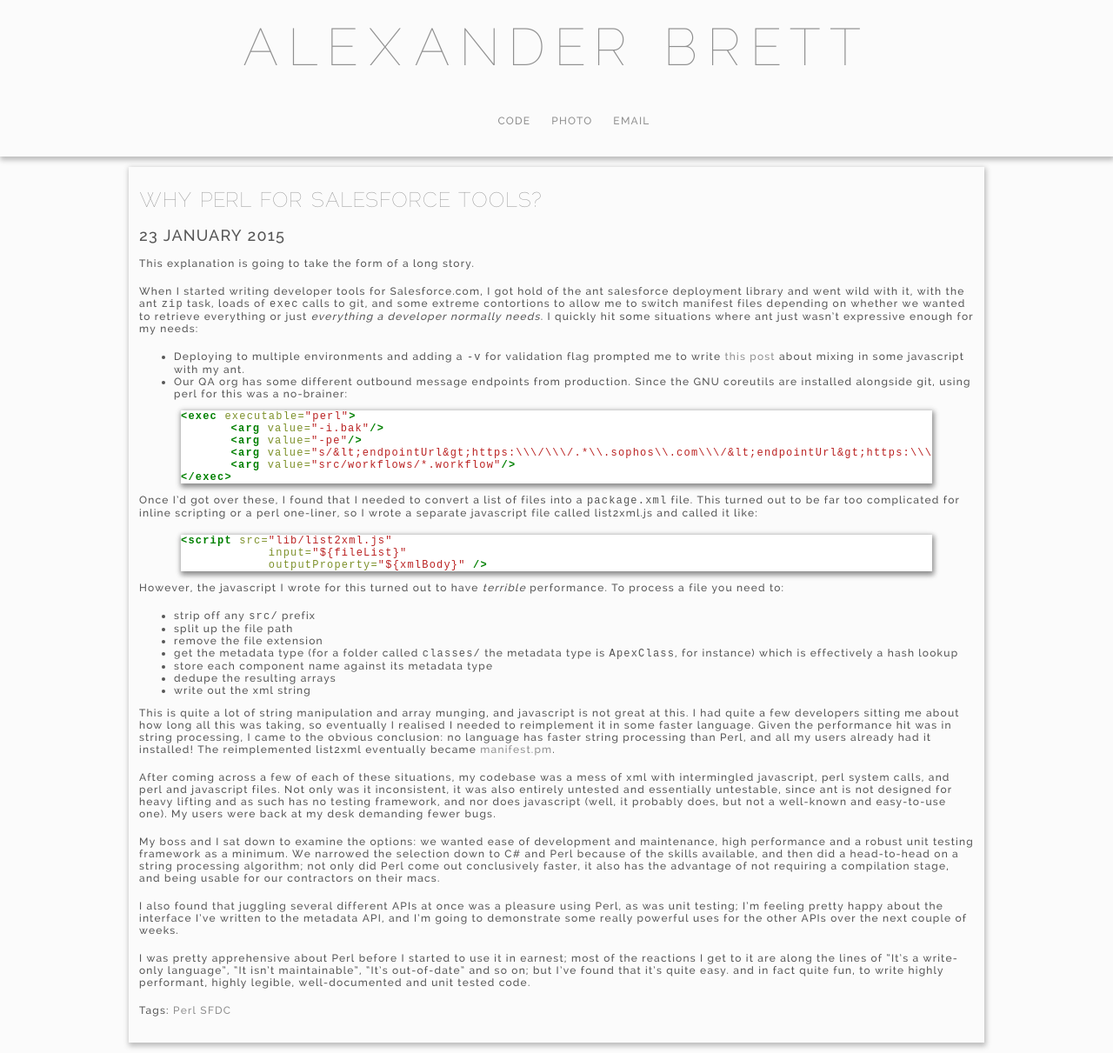
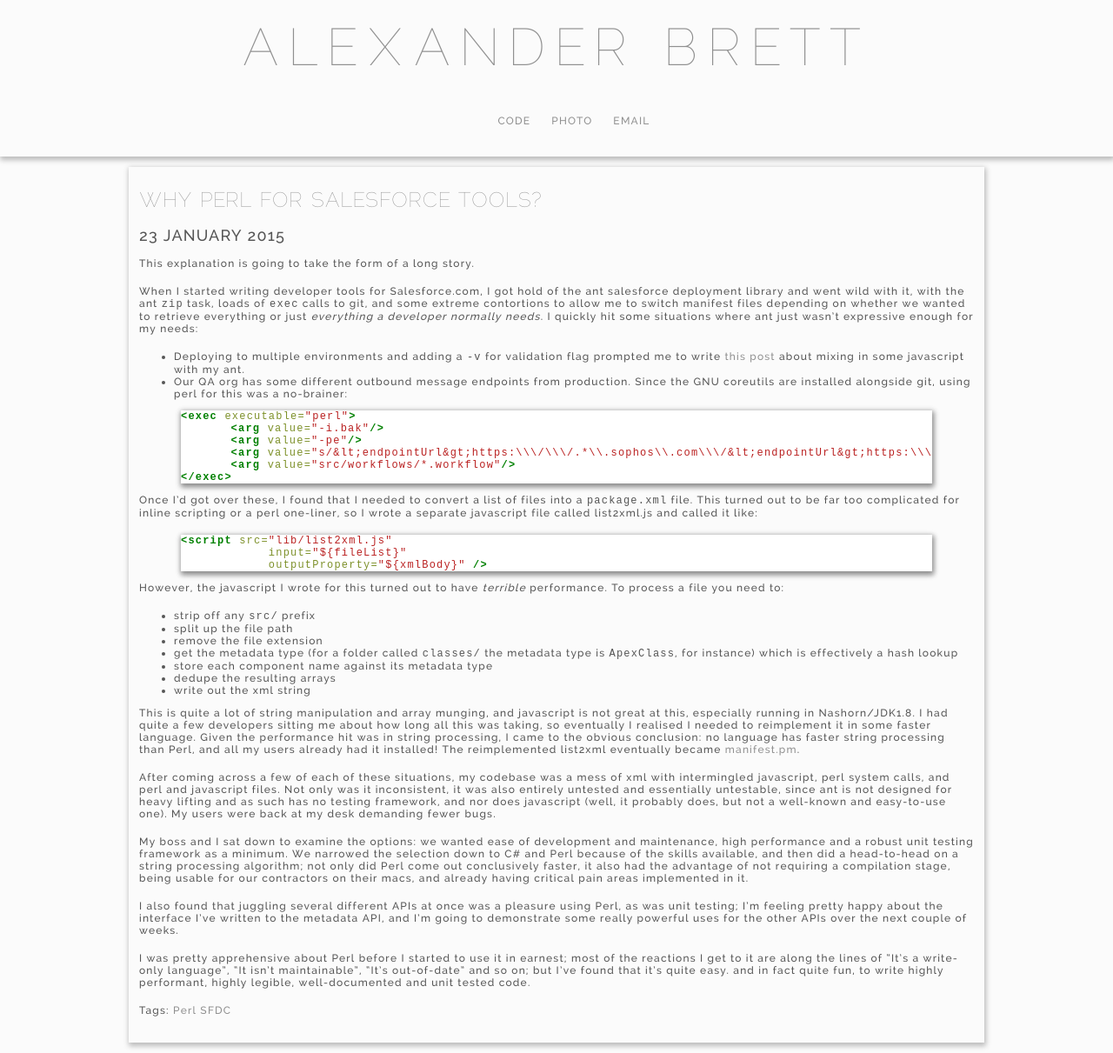
Before and after one commit to alexander-brett/alexander-brett.github.io, a Jekyll site: the page built from _posts/2015-01-23-Why-perl-for-SFDC-Tools.md, in a window 1280 px wide. Shown: the whole page at 87% size. Built offline with Jekyll 4.4.1, drawn with Linux system fonts in a browser that asks for light colours; nearby versions of some CDN libraries; Markdown is read by kramdown in place of the engine named in the settings.

Commit message:
Update 2015-01-23-Why-perl-for-SFDC-Tools.md
Add a couple of small details.

```diff
--- a/_posts/2015-01-23-Why-perl-for-SFDC-Tools.md
+++ b/_posts/2015-01-23-Why-perl-for-SFDC-Tools.md
@@ -37,11 +37,11 @@ However, the javascript I wrote for this turned out to have _terrible_ performan
 - dedupe the resulting arrays
 - write out the xml string
 
-This is quite a lot of string manipulation and array munging, and javascript is not great at this. I had quite a few developers sitting me about how long all this was taking, so eventually I realised I needed to reimplement it in some faster language. Given the performance hit was in string processing, I came to the obvious conclusion: no language has faster string processing than Perl, and all my users already had it installed! The reimplemented list2xml eventually became [manifest.pm](https://github.com/alexander-brett/WWW-SFDC/blob/master/lib/WWW/SFDC/Manifest.pm).
+This is quite a lot of string manipulation and array munging, and javascript is not great at this, especially running in Nashorn/JDK1.8. I had quite a few developers sitting me about how long all this was taking, so eventually I realised I needed to reimplement it in some faster language. Given the performance hit was in string processing, I came to the obvious conclusion: no language has faster string processing than Perl, and all my users already had it installed! The reimplemented list2xml eventually became [manifest.pm](https://github.com/alexander-brett/WWW-SFDC/blob/master/lib/WWW/SFDC/Manifest.pm).
 
 After coming across a few of each of these situations, my codebase was a mess of xml with intermingled javascript, perl system calls, and perl and javascript files. Not only was it inconsistent, it was also entirely untested and essentially untestable, since ant is not designed for heavy lifting and as such has no testing framework, and nor does javascript (well, it probably does, but not a well-known and easy-to-use one). My users were back at my desk demanding fewer bugs.
 
-My boss and I sat down to examine the options: we wanted ease of development and maintenance, high performance and a robust unit testing framework as a minimum. We narrowed the selection down to C# and Perl because of the skills available, and then did a head-to-head on a string processing algorithm; not only did Perl come out conclusively faster, it also has the advantage of not requiring a compilation stage, and being usable for our contractors on their macs.
+My boss and I sat down to examine the options: we wanted ease of development and maintenance, high performance and a robust unit testing framework as a minimum. We narrowed the selection down to C# and Perl because of the skills available, and then did a head-to-head on a string processing algorithm; not only did Perl come out conclusively faster, it also had the advantage of not requiring a compilation stage, being usable for our contractors on their macs, and already having critical pain areas implemented in it.
 
 I also found that juggling several different APIs at once was a pleasure using Perl, as was unit testing; I'm feeling pretty happy about the interface I've written to the metadata API, and I'm going to demonstrate some really powerful uses for the other APIs over the next couple of weeks.
 
```
